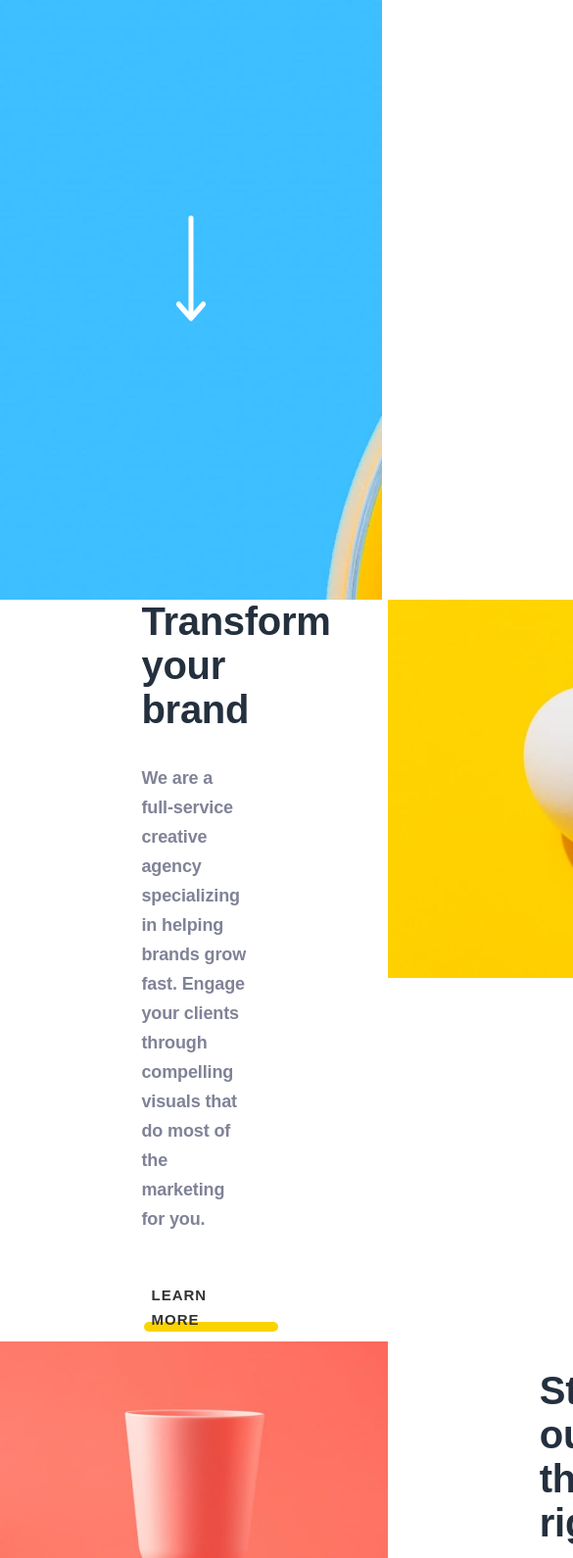
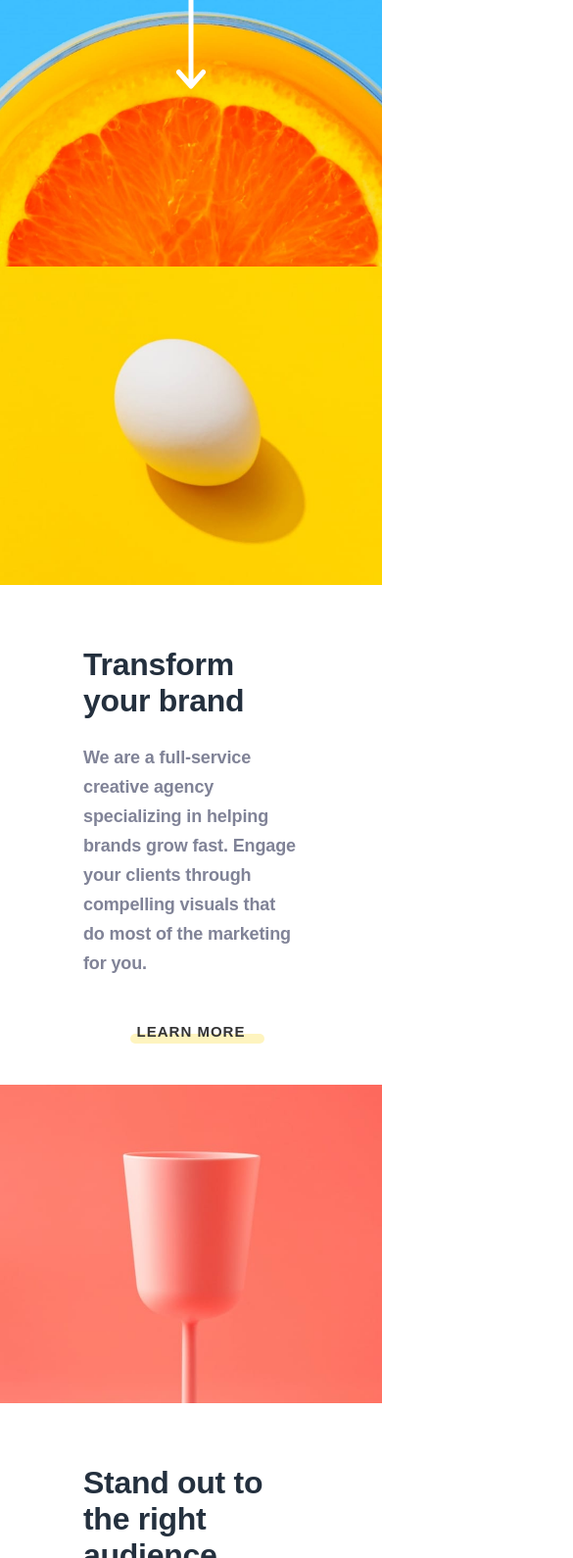
Before and after one commit to BYCODDE/Sunnyside-Agency-Landing-Page, a plain HTML site: page index.html in a window 390 px wide. Shown: the part 339-1929 px from the top of the page at 98% size, 585 px wide, since content can reach past the window. Drawn offline with Linux system fonts and the light colour scheme.

Commit message:
almost finished commit!

```diff
--- a/index.html
+++ b/index.html
@@ -25,7 +25,7 @@
         <li><a id="contact" href="#">Contact</a></li>
       </ul>
     </header>
-    <main>
+    <main class="main_container">
       <section class="first_section">
         <h1 id="main_h1">We are creatives</h1>
         <img
--- a/style.css
+++ b/style.css
@@ -364,3 +364,84 @@ img {
   left: 3px;
   z-index: 0;
 }
+
+@media screen and (max-width: 768px) {
+  .top_container ul {
+    display: none;
+  }
+  .first_section {
+    height: 538px;
+    background-position: center;
+    padding-bottom: 100px;
+  }
+
+  #main_h1 {
+    font-size: 40px;
+    width: 327px;
+  }
+
+  #down_arrow {
+    margin-top: 79px;
+  }
+
+  .second_section {
+    display: flex;
+    flex-direction: column;
+  }
+
+  #Transform,
+  #stand_out {
+    width: auto;
+    align-items: center;
+    margin-top: 60px;
+  }
+  #Transform_your,
+  #stand_out_here {
+    font-size: 32px;
+  }
+  #Transform_p,
+  #stand_out_p {
+    margin-top: 24px;
+    margin-bottom: 0;
+  }
+  #learn_moremaindiv,
+  #learn_moremaindiv2 {
+    margin-top: 32px;
+    margin-bottom: 32px;
+  }
+  #learn_more_div,
+  #learn_more_div2 {
+    opacity: 0.25;
+  }
+
+  #egg {
+    order: -1;
+  }
+  .third_section {
+    height: auto;
+  }
+  .main_clientclass {
+    flex-direction: column;
+  }
+  .fourth_section {
+    display: grid;
+    grid-template-columns: repeat(2, 1fr);
+    grid-template-rows: repeat(2, 1fr);
+    grid-column-gap: 0px;
+    grid-row-gap: 0px;
+    width: auto;
+  }
+  .main_clientclass p {
+    width: 327px;
+  }
+  .end_part {
+  }
+
+  .main_container {
+    display: grid;
+  }
+  #Cherry,
+  #Mandarin {
+    padding: 30px 0;
+  }
+}
```
